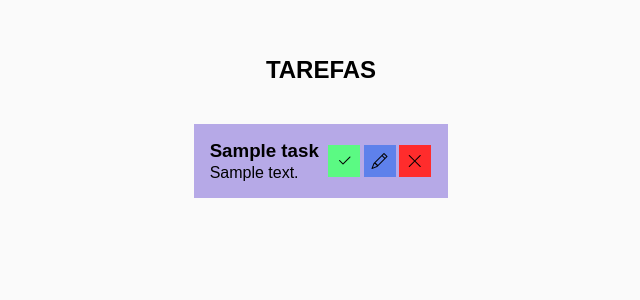
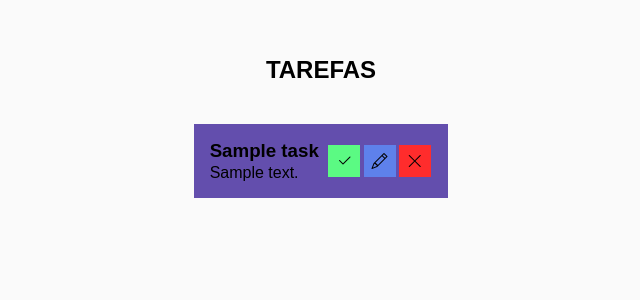
Before and after one commit to aleanrocha/nodejs-hc, a Node server app: page /tasks in a window 1280 px wide. Shown: the part 102-402 px from the top of the page, without its empty margins (319-959 px from the left). Run offline with Node 20, Linux system fonts and the light colour scheme; tables that the repository leaves empty hold one stand-in row (values such as "Sample post"); some libraries are stand-ins or nearby versions.

Commit message:
completando tarefas

```diff
--- a/09-mvc/public/css/styles.css
+++ b/09-mvc/public/css/styles.css
@@ -178,18 +178,17 @@ main {
     opacity: 0.7;
   }
 
-  > .check {
+  .check {
     background-color: #5bfa83;
     transition: 0.3s;
   }
-  > .check:hover {
+  .check:hover {
     opacity: 0.7;
   }
 }
 
 .done {
-  transition: 0.3s;
-  background-color: #634ead;
+  background-color: #634ead !important;
 }
 
 @media screen and (max-width: 420px) {
--- a/09-mvc/src/controllers/TaskController.js
+++ b/09-mvc/src/controllers/TaskController.js
@@ -38,4 +38,16 @@ module.exports = class TaskController {
     await Task.update(taskData, { where: { id: id } })
     res.redirect('/tasks')
   }
+
+  static async doneTask(req, res) {
+    const id = req.body.id
+    const task = await Task.findOne({ raw: true, where: { id: id } })
+    if (task.done === 0) {
+      await Task.update({ done: true }, { where: { id: id } })
+    }
+    if (task.done === 1) {
+      await Task.update({ done: false }, { where: { id: id } })
+    }
+    res.redirect('/tasks')
+  }
 }
--- a/09-mvc/src/routes/tasksRoutes.js
+++ b/09-mvc/src/routes/tasksRoutes.js
@@ -13,5 +13,6 @@ router.post('/delete', TaskController.deleteTask)
 router.get('/edit/:id', TaskController.editTask)
 router.post('/update', TaskController.updateTask)
 
+router.post('/done', TaskController.doneTask)
 
 module.exports = router
--- a/09-mvc/src/views/tasks/all.handlebars
+++ b/09-mvc/src/views/tasks/all.handlebars
@@ -3,13 +3,18 @@
   {{#if tasks}}
     <ul>
       {{#each tasks}}
-        <li>
+        <li {{#if this.done}} class="done" {{/if}}>
           <div class='task-content'>
             <h3 class='task-title'>{{this.title}}</h3>
             <p class='task-description'>{{this.description}}</p>
           </div>
           <div class='task-options'>
-            <a href='/' class='check'><i class='bi bi-check2'></i></a>
+            <form action="/tasks/done" method="post">
+              <input type="hidden" name="id" value="{{this.id}}">
+              <button type="submit" class="check">
+                <i class='bi bi-check2'></i>
+              </button>
+            </form>
             <a href='/tasks/edit/{{this.id}}' class='pencil'><i
                 class='bi bi-pencil'
               ></i></a>
```
